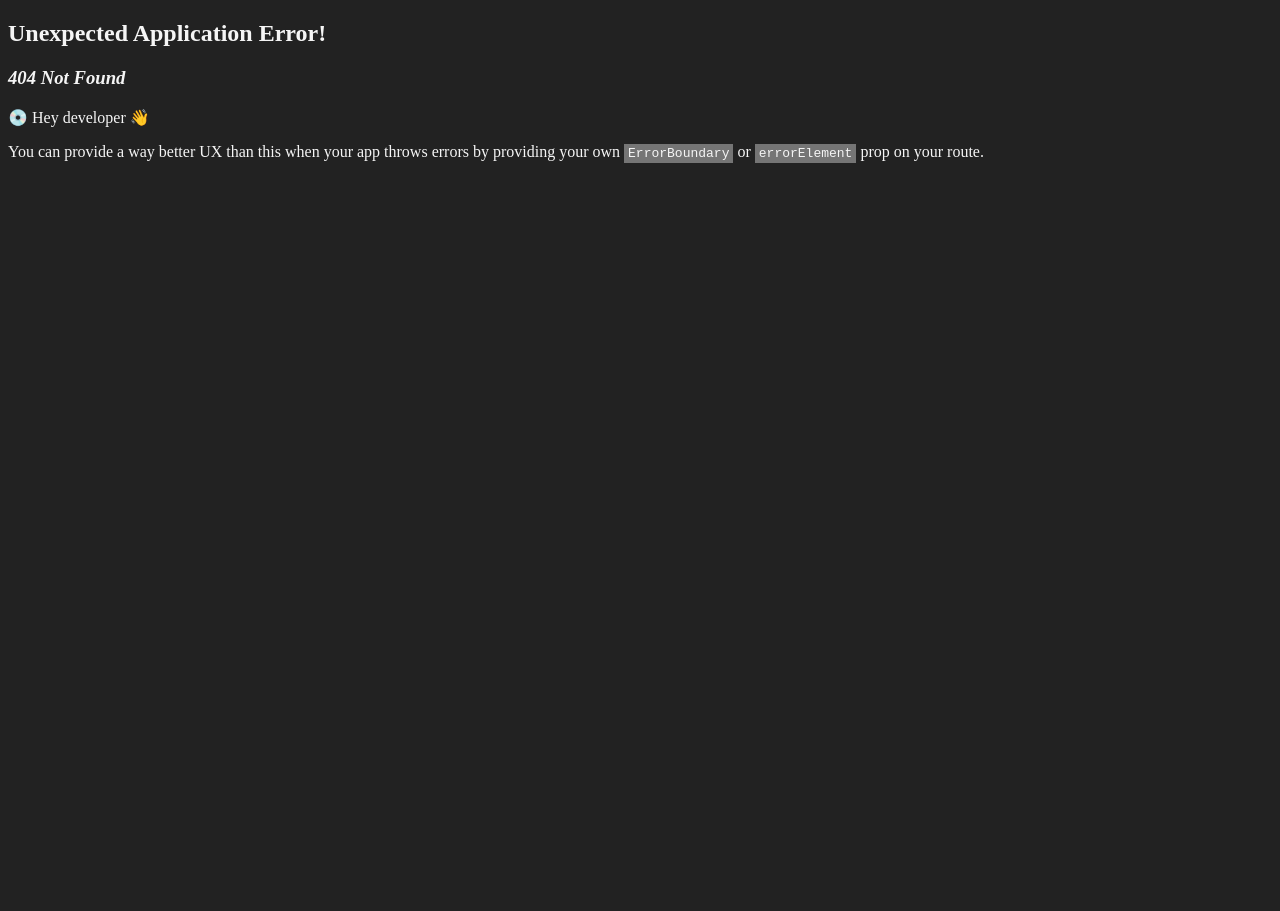
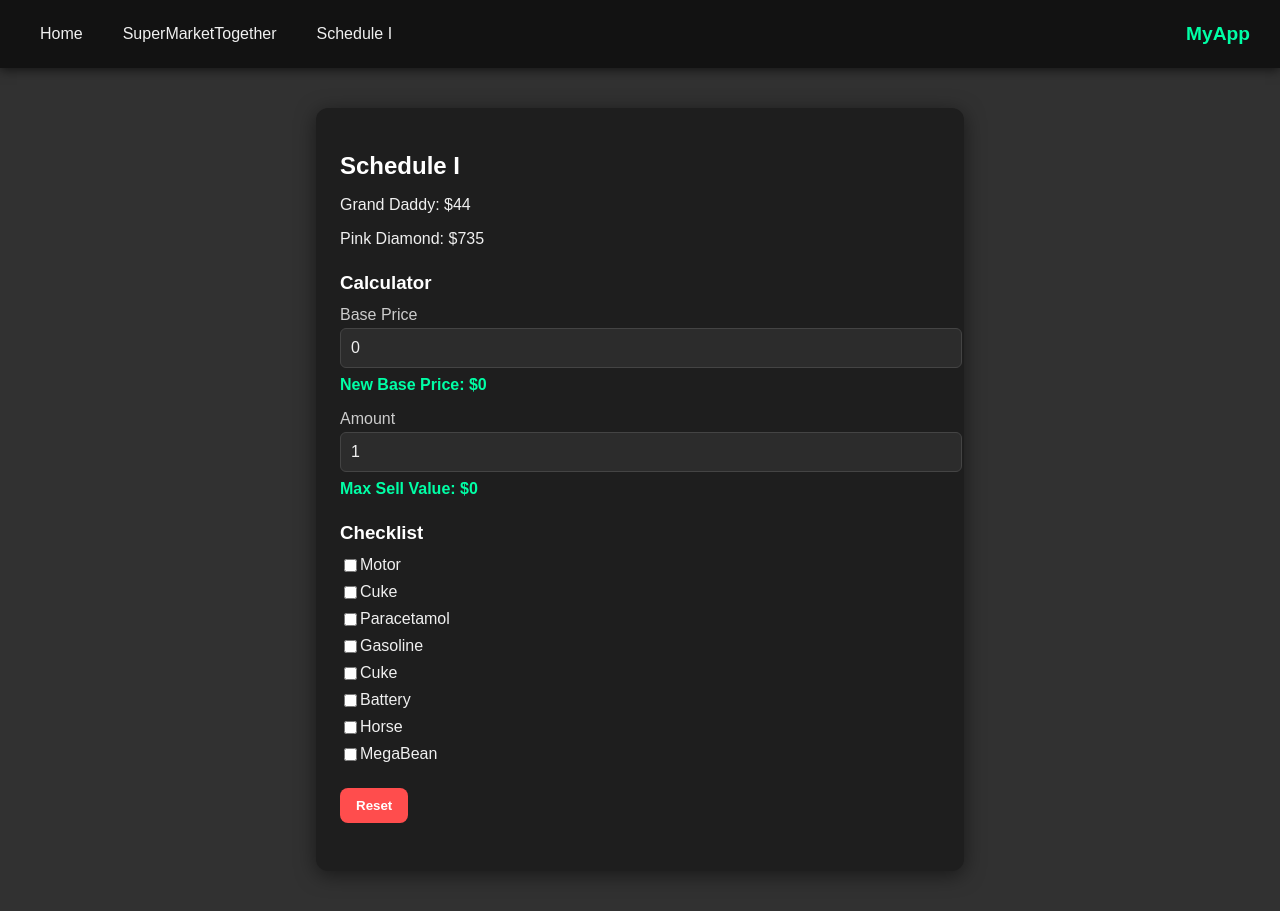
Before and after one commit to Specticol/MyApp, a React (Vite) app in the folder PersonalApp/: page /ScheduleI in a window 1280 px wide. Before the commit this address had no page. Before the commit the page ends 800 px from the top, so only its background shows below. Built offline with nearby package versions, Linux system fonts and the light colour scheme.

Commit message:
added Schedule

```diff
--- a/PersonalApp/src/App.tsx
+++ b/PersonalApp/src/App.tsx
@@ -2,6 +2,7 @@ import { createBrowserRouter, Outlet, RouterProvider } from "react-router-dom";
 import Header from "./Header";
 import Home from "./pages/Home";
 import Smt from "./pages/Smt";
+import ScheduleI from "./pages/ScheduleI";
 
 
 const Root = () => {
@@ -33,6 +34,10 @@ const App = () => {
         {
           path: "smt",
           element: <Smt />
+        },
+        {
+          path: "ScheduleI",
+          element: <ScheduleI />
         }
       ]
     }
--- a/PersonalApp/src/Header.tsx
+++ b/PersonalApp/src/Header.tsx
@@ -7,6 +7,8 @@ function Header() {
       <div className={styles.links}>
         <Link to="/" className={styles.link}>Home</Link>
         <Link to="/smt" className={styles.link}>SuperMarketTogether</Link>
+        <Link to="/ScheduleI" className={styles.link}>Schedule I</Link>
+
       </div>
       <div className={styles.logo}>MyApp</div>
     </nav>
--- /dev/null
+++ b/PersonalApp/src/css/ScheduleI.module.css
@@ -0,0 +1,80 @@
+.container {
+    max-width: 600px;
+    margin: 40px auto;
+    padding: 24px;
+    background-color: #1e1e1e;
+    color: #f0f0f0;
+    border-radius: 12px;
+    box-shadow: 0 4px 20px rgba(0, 0, 0, 0.5);
+    font-family: sans-serif;
+  }
+
+  h2, h3 {
+    color: #ffffff;
+    margin-bottom: 12px;
+  }
+
+  .section {
+    margin-bottom: 24px;
+  }
+
+  .label {
+    color: #cccccc;
+    display: block;
+    margin-top: 12px;
+  }
+
+  .input {
+    width: 100%;
+    padding: 10px;
+    font-size: 1rem;
+    border: 1px solid #444;
+    border-radius: 6px;
+    background-color: #2c2c2c;
+    color: #f0f0f0;
+    margin-top: 4px;
+  }
+
+  .result {
+    font-weight: bold;
+    margin-top: 8px;
+    color: #00ffa6;
+  }
+
+  .checklistItem {
+    display: flex;
+    align-items: center;
+    margin-bottom: 8px;
+  }
+
+  .checklistItem input {
+    margin-right: 8px;
+  }
+
+  .resetButton {
+    margin-top: 16px;
+    padding: 10px 16px;
+    background-color: #ff4d4d;
+    border: none;
+    border-radius: 8px;
+    color: white;
+    font-weight: bold;
+    cursor: pointer;
+    transition: background 0.2s ease;
+  }
+
+  .resetButton:hover {
+    background-color: #e04444;
+  }
+
+  .checkItem {
+    display: flex;
+    align-items: center;
+    margin-bottom: 8px;
+    transition: 0.2s ease;
+  }
+
+  .checkedItem {
+    opacity: 0.5;
+    text-decoration: line-through;
+  }
--- a/PersonalApp/src/index.css
+++ b/PersonalApp/src/index.css
@@ -1,4 +1,7 @@
-*{
-  background-color: rgb(34, 34, 34);
+html, body {
+  background-color: rgb(49, 49, 49);
   color: rgb(245, 245, 245);
+  margin: 0;
+  padding: 0;
+  font-family: sans-serif;
 }
--- /dev/null
+++ b/PersonalApp/src/pages/ScheduleI.tsx
@@ -0,0 +1,86 @@
+import { useState } from "react";
+import styles from "../css/ScheduleI.module.css";
+
+export default function ScheduleI() {
+    const [price, setPrice] = useState<number>(0);
+    const [amount, setAmount] = useState<number>(1);
+    let newPrice = Math.min(Math.floor(price * 1.6), 999);
+    const sellValue = Math.floor(newPrice * amount * 1.4);
+
+    const [items, setItems] = useState([
+        { name: "Motor", checked: false },
+        { name: "Cuke", checked: false },
+        { name: "Paracetamol", checked: false },
+        { name: "Gasoline", checked: false },
+        { name: "Cuke", checked: false },
+        { name: "Battery", checked: false },
+        { name: "Horse", checked: false },
+        { name: "MegaBean", checked: false },
+    ]);
+
+    const toggleCheck = (index: number) => {
+        const newItems = [...items];
+        newItems[index].checked = !newItems[index].checked;
+        setItems(newItems);
+    };
+
+    const resetChecklist = () => {
+        const resetItems = items.map((item) => ({ ...item, checked: false }));
+        setItems(resetItems);
+    };
+
+    return (
+        <div className={styles.container}>
+            <h2>Schedule I</h2>
+
+            <div className={styles.section}>
+                <p>Grand Daddy: $44</p>
+                <p>Pink Diamond: $735</p>
+            </div>
+
+            <div className={styles.section}>
+                <h3>Calculator</h3>
+
+                <label className={styles.label}>Base Price</label>
+                <input
+                    type="number"
+                    className={styles.input}
+                    value={price}
+                    onChange={(e) => setPrice(Number(e.target.value))}
+                />
+                <p className={styles.result}>New Base Price: ${newPrice}</p>
+
+                <label className={styles.label}>Amount</label>
+                <input
+                    type="number"
+                    className={styles.input}
+                    value={amount}
+                    onChange={(e) => setAmount(Number(e.target.value))}
+                />
+                <p className={styles.result}>Max Sell Value: ${sellValue}</p>
+            </div>
+
+            <div className={styles.section}>
+                <h3>Checklist</h3>
+                {items
+                    .sort((a, b) => Number(a.checked) - Number(b.checked))
+                    .map((item, index) => (
+                        <div
+                            key={index}
+                            className={`${styles.checkItem} ${item.checked ? styles.checkedItem : ""}`}
+                        >
+                            <input
+                                type="checkbox"
+                                checked={item.checked}
+                                onChange={() => toggleCheck(index)}
+                            />
+                            <label>{item.name}</label>
+                        </div>
+                    ))}
+                <button className={styles.resetButton} onClick={resetChecklist}>
+                    Reset
+                </button>
+            </div>
+        </div>
+    );
+}
```
